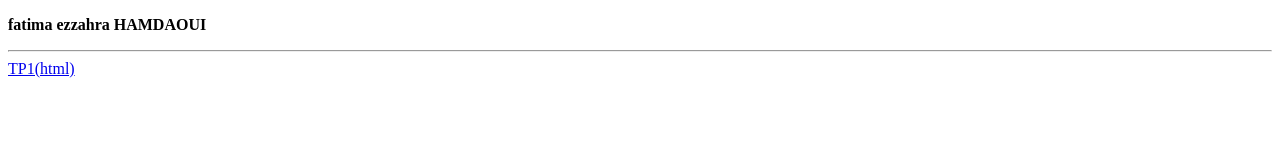
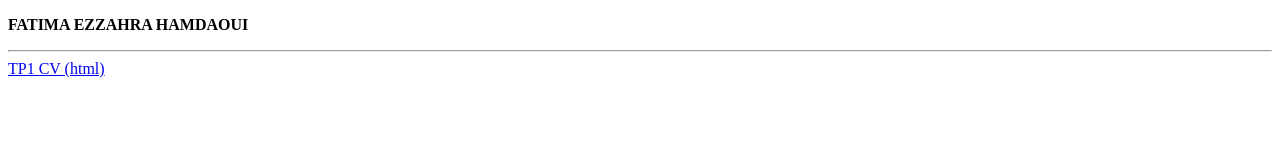
Before and after one commit to hamdaoui-fatimzahra/hamdaoui-fatimzahra.github.io, a plain HTML site: page index.html in a window 1280 px wide. Drawn offline with Linux system fonts and the light colour scheme.

Commit message:
Update index.html

```diff
--- a/index.html
+++ b/index.html
@@ -6,9 +6,9 @@
   </head>
   <body>
     <p>
-      <strong>fatima ezzahra HAMDAOUI</strong>
+      <strong>FATIMA EZZAHRA HAMDAOUI</strong>
       <hr>
-    <a href="./cv.html">TP1(html)</a>
+    <a href="./cv.html">TP1 CV (html)</a>
     </p>
   </body>
 
```
